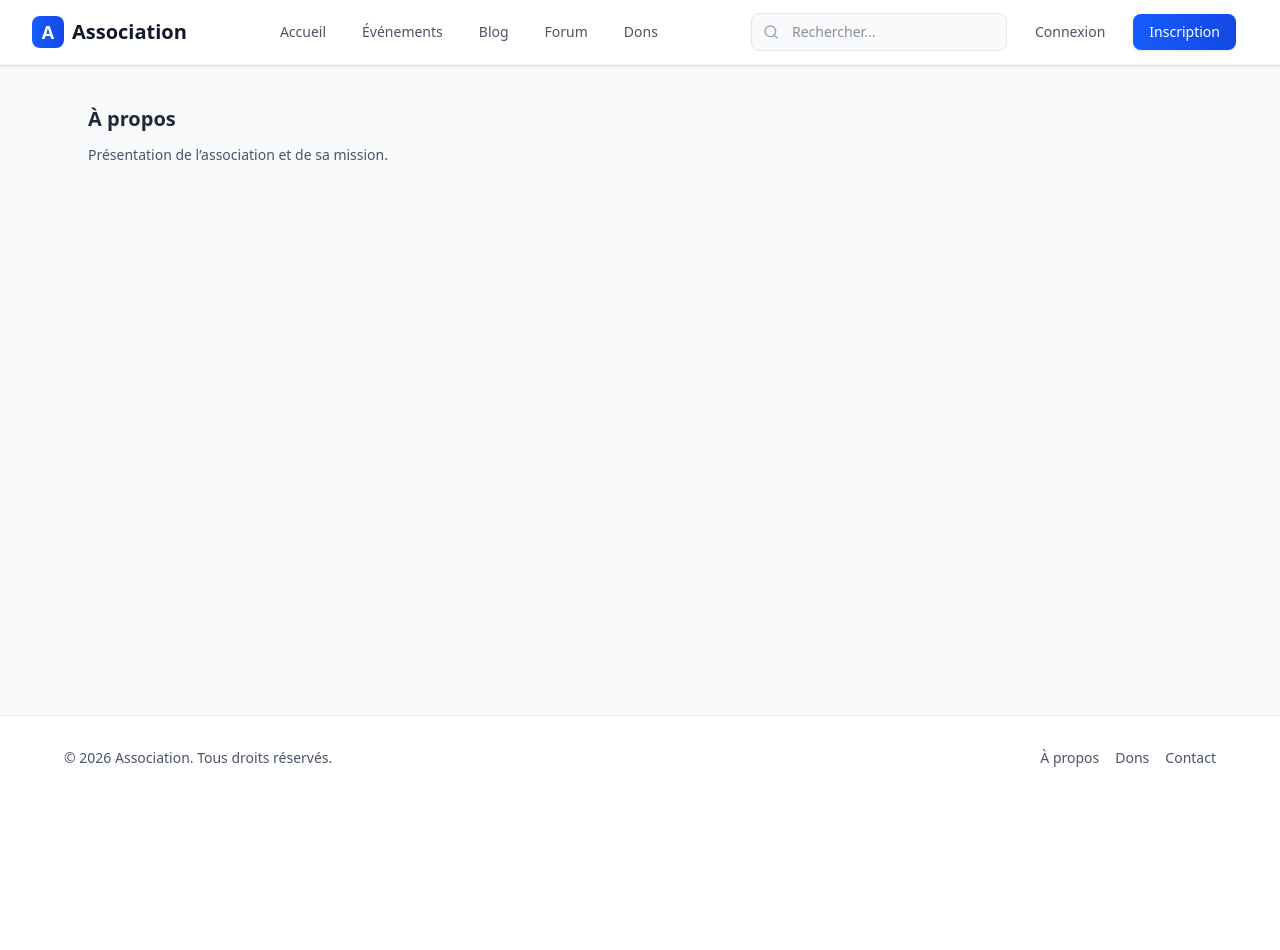
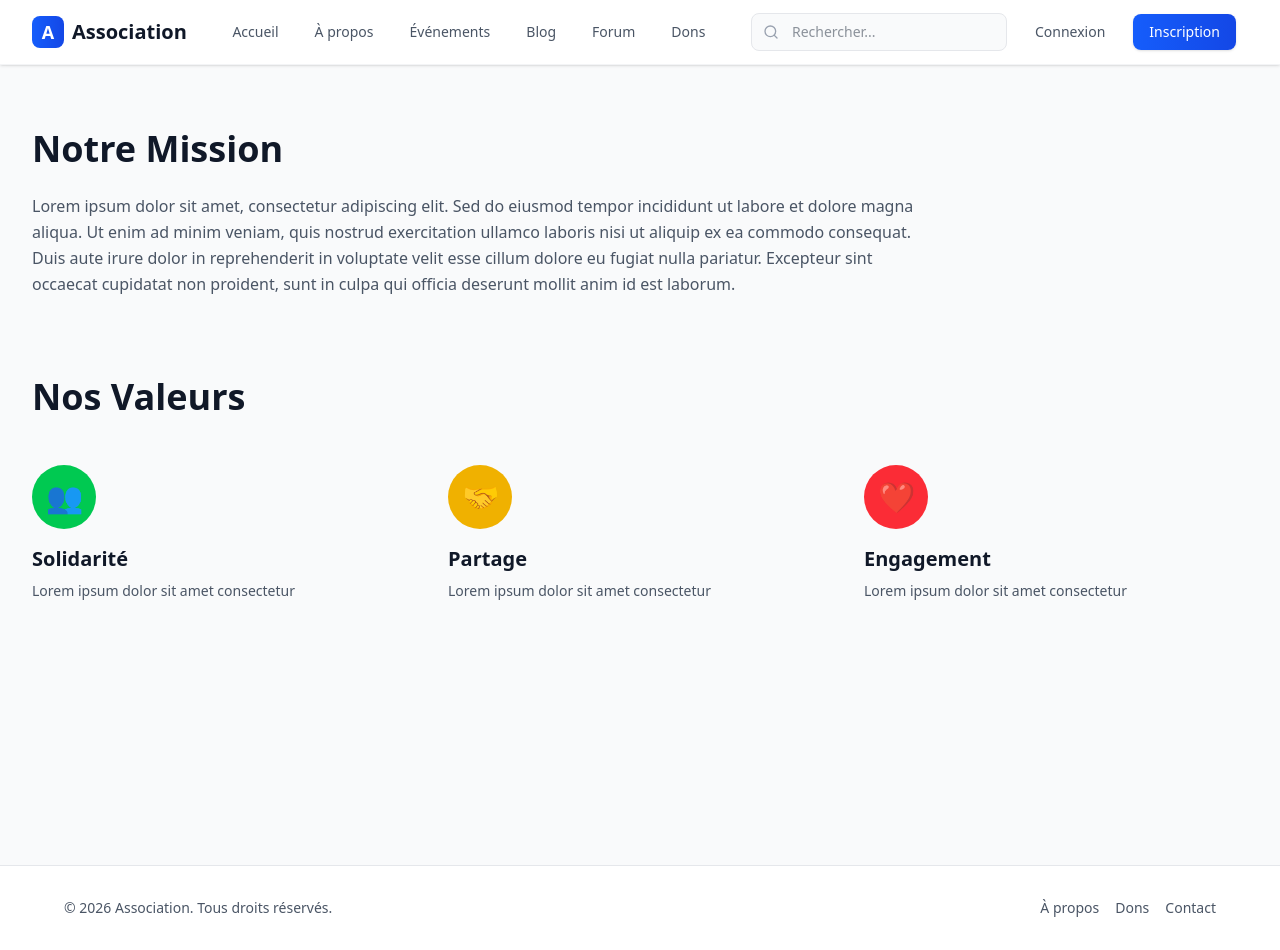
Before and after one commit to Nyekotch/association-web, a React (Vite) app: page /about in a window 1280 px wide. Before the commit the page ends 800 px from the top, so only its background shows below. Built offline with nearby package versions, Linux system fonts and the light colour scheme.

Commit message:
Integrate new About page and fix navigation
- Add AboutPage component with mission and values sections
- Fix missing default export in AboutUs.jsx
- Add 'À propos' link to Navbar navigation
- Update Footer to use React Router Links
- Comment out team section temporarily

```diff
--- a/src/components/common/Footer.jsx
+++ b/src/components/common/Footer.jsx
@@ -1,12 +1,14 @@
+import { Link } from 'react-router-dom';
+
 const Footer = () => {
   return (
     <footer className="w-full px-6 py-8 border-t border-gray-200 bg-white text-sm text-gray-600">
       <div className="max-w-6xl mx-auto flex flex-col md:flex-row md:items-center md:justify-between space-y-3 md:space-y-0">
         <div>© {new Date().getFullYear()} Association. Tous droits réservés.</div>
         <div className="space-x-4">
-          <a href="/about">À propos</a>
-          <a href="/donations">Dons</a>
-          <a href="/contact">Contact</a>
+          <Link to="/about" className="hover:text-gray-900 transition-colors">À propos</Link>
+          <Link to="/donations" className="hover:text-gray-900 transition-colors">Dons</Link>
+          <Link to="/contact" className="hover:text-gray-900 transition-colors">Contact</Link>
         </div>
       </div>
     </footer>
--- a/src/components/common/Navbar.jsx
+++ b/src/components/common/Navbar.jsx
@@ -23,6 +23,7 @@ const Navbar = () => {
 
   const navLinks = [
     { to: getHomeLink(), label: 'Accueil' },
+    { to: '/about', label: 'À propos' },
     { to: '/events', label: 'Événements' },
     { to: '/blog', label: 'Blog' },
     { to: '/forum', label: 'Forum' },
--- a/src/components/public/AboutUs.jsx
+++ b/src/components/public/AboutUs.jsx
@@ -1,8 +1,99 @@
-const AboutUs = () => (
-  <section className="space-y-3">
-    <h2 className="text-xl font-semibold text-gray-800">À propos</h2>
-    <p className="text-gray-600 text-sm">Présentation de l’association et de sa mission.</p>
-  </section>
-);
+function AboutPage() {
+  const values = [
+    {
+      icon: "👥",
+      title: "Solidarité",
+      description: "Lorem ipsum dolor sit amet consectetur",
+      color: "bg-green-500"
+    },
+    {
+      icon: "🤝",
+      title: "Partage",
+      description: "Lorem ipsum dolor sit amet consectetur",
+      color: "bg-yellow-500"
+    },
+    {
+      icon: "❤️",
+      title: "Engagement",
+      description: "Lorem ipsum dolor sit amet consectetur",
+      color: "bg-red-500"
+    }
+  ];
 
-export default AboutUs;
+  const team = [
+    {
+      name: "Emila Doon",
+      image: "https://images.unsplash.com/photo-1507003211169-0a1dd7228f2d?w=400&h=400&fit=crop",
+      description: "Lorem ipsum dolor sit amet consectetur adipisicing elit. Quisque quam enim. Dignissim eius vitae ipsum. Dignissim eu elit velit duis."
+    },
+    {
+      name: "Pericle Vania",
+      image: "https://images.unsplash.com/photo-1438761681033-6461ffad8d80?w=400&h=400&fit=crop",
+      description: "Lorem ipsum dolor sit amet consectetur adipisicing elit. Quisque quam enim. Dignissim eius vitae ipsum. Dignissim eu elit velit duis."
+    },
+    {
+      name: "Projee Nalge",
+      image: "https://images.unsplash.com/photo-1500648767791-00dcc994a43e?w=400&h=400&fit=crop",
+      description: "Lorem ipsum dolor sit amet consectetur adipisicing elit. Quisque quam enim. Dignissim eius vitae ipsum. Dignissim eu elit velit duis."
+    }
+  ];
+
+  return (
+    <div className="min-h-screen bg-gray-50 py-16 px-4 sm:px-6 lg:px-8">
+      <div className="max-w-7xl mx-auto">
+
+        {/* Notre Mission Section */}
+        <section className="mb-20">
+          <h1 className="text-4xl font-bold text-gray-900 mb-6">Notre Mission</h1>
+          <p className="text-gray-600 leading-relaxed max-w-4xl">
+            Lorem ipsum dolor sit amet, consectetur adipiscing elit. Sed do eiusmod tempor incididunt ut labore et dolore magna aliqua.
+            Ut enim ad minim veniam, quis nostrud exercitation ullamco laboris nisi ut aliquip ex ea commodo consequat.
+            Duis aute irure dolor in reprehenderit in voluptate velit esse cillum dolore eu fugiat nulla pariatur.
+            Excepteur sint occaecat cupidatat non proident, sunt in culpa qui officia deserunt mollit anim id est laborum.
+          </p>
+        </section>
+
+        {/* Nos Valeurs Section */}
+        <section className="mb-20">
+          <h2 className="text-4xl font-bold text-gray-900 mb-12">Nos Valeurs</h2>
+          <div className="grid grid-cols-1 md:grid-cols-3 gap-8">
+            {values.map((value, index) => (
+              <div key={index} className="flex flex-col items-start">
+                <div className={`${value.color} text-white p-4 rounded-full mb-4 text-3xl flex items-center justify-center w-16 h-16`}>
+                  {value.icon}
+                </div>
+                <h3 className="text-xl font-bold text-gray-900 mb-2">{value.title}</h3>
+                <p className="text-gray-600 text-sm">{value.description}</p>
+              </div>
+            ))}
+          </div>
+        </section>
+
+        {/* Notre Équipe Section */}
+        {/* <section>
+          <h2 className="text-4xl font-bold text-gray-900 mb-12">Notre Équipe</h2>
+          <div className="grid grid-cols-1 md:grid-cols-3 gap-8">
+            {team.map((member, index) => (
+              <div key={index} className="bg-white rounded-lg overflow-hidden shadow-md hover:shadow-xl transition-shadow duration-300">
+                <img
+                  src={member.image}
+                  alt={member.name}
+                  className="w-full h-64 object-cover"
+                />
+                <div className="p-6">
+                  <h3 className="text-xl font-bold text-gray-900 mb-3">{member.name}</h3>
+                  <p className="text-gray-600 text-sm leading-relaxed">
+                    {member.description}
+                  </p>
+                </div>
+              </div>
+            ))}
+          </div>
+        </section> */}
+
+      </div>
+    </div>
+  );
+}
+
+export default AboutPage;
--- a/src/pages/About.jsx
+++ b/src/pages/About.jsx
@@ -1,9 +1,5 @@
-import AboutUs from '../components/public/AboutUs';
+import AboutPage from '../components/public/AboutUs';
 
-const About = () => (
-  <div className="max-w-6xl mx-auto px-6 py-10">
-    <AboutUs />
-  </div>
-);
+const About = () => <AboutPage />;
 
 export default About;
```
